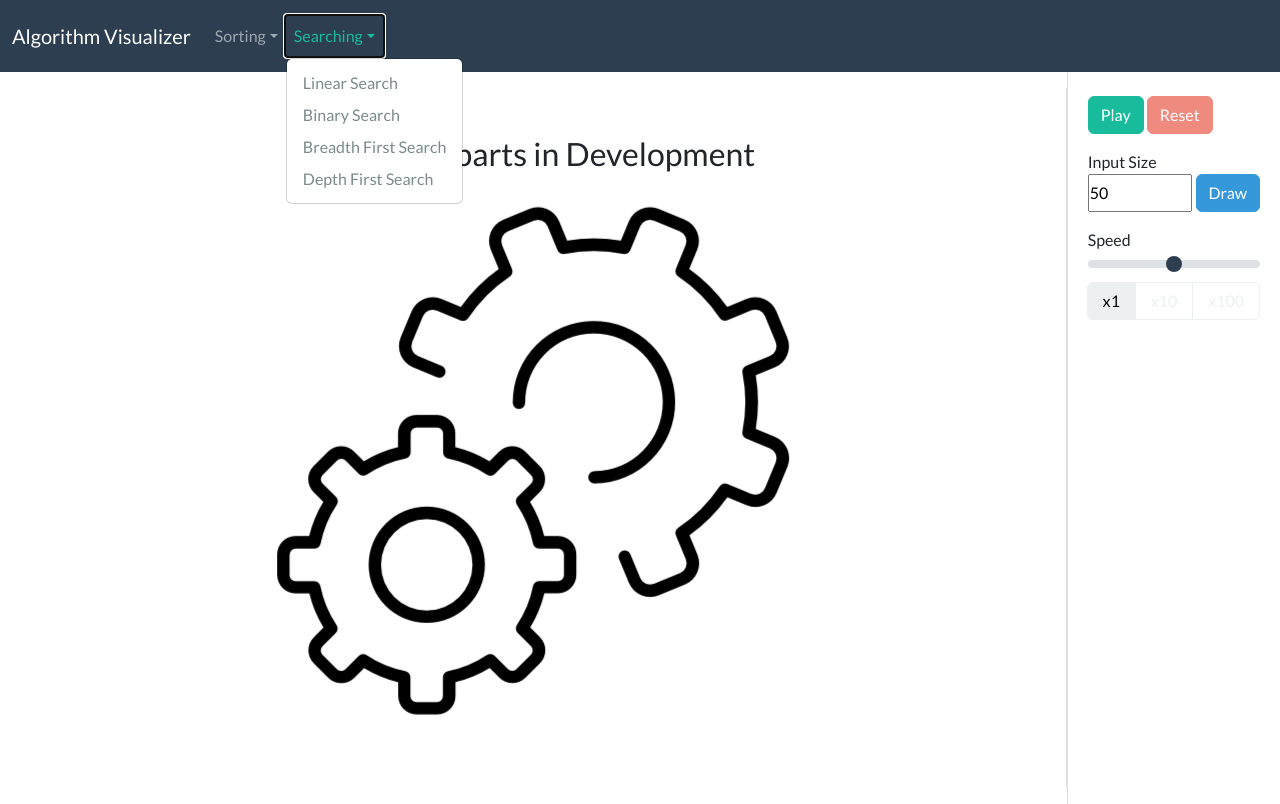
After one commit to khoaxuantu/Algorithms-Visualizer, a Flask app: page /dev in a window 1280 px wide, after a click on "Searching". The commit adds this page. Run offline with Flask 2, Linux system fonts and the light colour scheme; some libraries are stand-ins or nearby versions.

Commit message:
Add development index

```diff
--- a/app.py
+++ b/app.py
@@ -26,3 +26,7 @@ def quickSort_render():
 @app.route("/merge_sort")
 def mergeSort_render():
     return render_template("core/sort/merge_sort.html.j2")
+
+@app.route("/dev")
+def developing_render():
+    return render_template("core/developing.html")
--- /dev/null
+++ b/templates/core/developing.html
@@ -0,0 +1,14 @@
+{% extends "layouts/layout.html" %}
+
+{% block title %}
+    Main
+{% endblock %}
+
+{% block simulation %}
+<div class="myCenter">
+    <h3 id="starting-canvas">
+        Searching parts in Development
+    </h3>
+    <img class="m-4" src="/static/settings.png" alt="Gear icons created by Gregor Cresnar - Flaticon (https://www.flaticon.com/free-icon/settings_563541?term=gear&page=1&position=3&page=1&position=3&related_id=563541&origin=tag)">
+</div>
+{% endblock %}
--- a/templates/core/index.html
+++ b/templates/core/index.html
@@ -9,6 +9,6 @@
     <h3 id="starting-canvas">
         Please select an algorithm
     </h3>
-    <img src="/static/thinking.png" alt="Emoji icons created by Culmbio - Flaticon (https://www.flaticon.com/free-icons/emoji)">
+    <img src="/static/thinking.png" alt="Emoji icons created by Culmbio - Flaticon (https://www.flaticon.com/free-icon/thinking_7624104?term=thinking%20face&page=1&position=2&page=1&position=2&related_id=7624104&origin=search)">
 </div>
 {% endblock %}
--- a/templates/layouts/layout.html
+++ b/templates/layouts/layout.html
@@ -43,10 +43,10 @@
                         <li class="nav-item dropdown">
                             <a class="nav-link dropdown-toggle" data-bs-toggle="dropdown" href="/" role="button" aria-haspopup="true" aria-expanded="false">Searching</a>
                             <div class="dropdown-menu">
-                              <a class="dropdown-item" href="/">Linear Search</a>
-                              <a class="dropdown-item" href="/">Binary Search</a>
-                              <a class="dropdown-item" href="/">Breadth First Search</a>
-                              <a class="dropdown-item" href="/">Depth First Search</a>
+                              <a class="dropdown-item" href="/dev">Linear Search</a>
+                              <a class="dropdown-item" href="/dev">Binary Search</a>
+                              <a class="dropdown-item" href="/dev">Breadth First Search</a>
+                              <a class="dropdown-item" href="/dev">Depth First Search</a>
                             </div>
                         </li>
                     </ul>
```
Also changed, not shown: static/settings.png (added).
